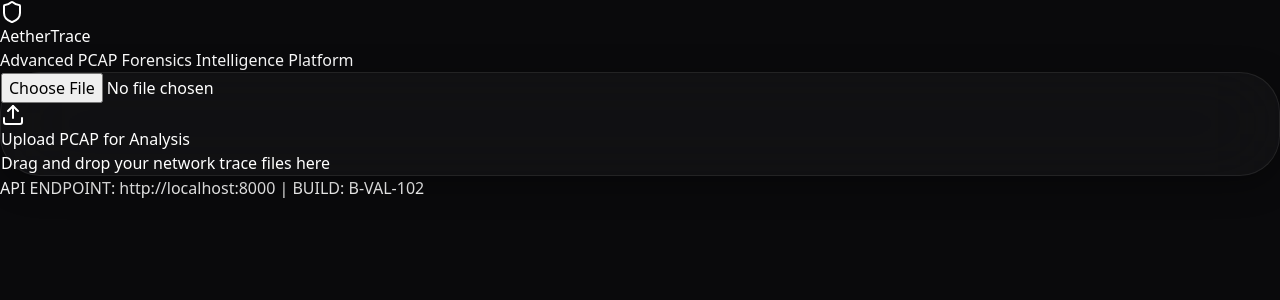
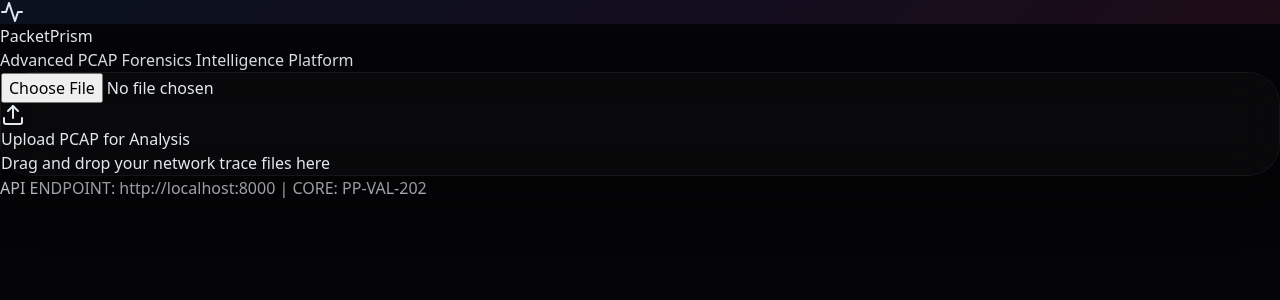
Before and after one commit to svw8c64y7r-dotcom/network-forensic, a React (Vite) app in the folder frontend/: page / in a window 1280 px wide. Shown: the top 300 px of the page. Built offline with nearby package versions, Linux system fonts and the light colour scheme.

Commit message:
Final fix for PDF download

```diff
--- a/frontend/index.html
+++ b/frontend/index.html
@@ -1,13 +1,16 @@
 <!doctype html>
 <html lang="en">
+
 <head>
   <meta charset="UTF-8" />
   <link rel="icon" type="image/svg+xml" href="/vite.svg" />
   <meta name="viewport" content="width=device-width, initial-scale=1.0" />
-    <title>AetherTrace Forensics</title>
+  <title>PacketPrism Forensics</title>
 </head>
+
 <body>
   <div id="root"></div>
   <script type="module" src="/src/main.jsx"></script>
 </body>
+
 </html>
--- a/frontend/src/App.jsx
+++ b/frontend/src/App.jsx
@@ -4,8 +4,11 @@ import { motion, AnimatePresence } from 'framer-motion';
 import { Upload, FileText, Activity, Shield, AlertTriangle, Download, BarChart3, Binary, Search, Network } from 'lucide-react';
 import { BarChart, Bar, XAxis, YAxis, Tooltip, ResponsiveContainer, Cell } from 'recharts';
 
+const API_URL = import.meta.env.VITE_API_URL || 'http://localhost:8000';
+console.log(`[PacketPrism] Connecting to backend at: ${API_URL}`);
+
 const api = axios.create({
-    baseURL: import.meta.env.VITE_API_URL || 'http://localhost:8000',
+    baseURL: API_URL,
 });
 
 const COLORS = ['#3b82f6', '#8b5cf6', '#ec4899', '#f59e0b', '#10b981', '#6366f1'];
@@ -38,19 +41,30 @@ function App() {
         }
     };
 
-    const handleDownload = async () => {
+    const handleDownload = () => {
+        if (!report || !report.report_url) {
+            alert("No report available for download or analysis is still in progress.");
+            return;
+        }
+
         try {
-            const response = await api.post('/generate_report', report, {
-                responseType: 'blob',
-            });
-            const url = window.URL.createObjectURL(new Blob([response.data]));
+            // Direct download using the URL provided by the backend
+            const downloadUrl = `${API_URL}${report.report_url}`;
+
+            // Create a temporary link to trigger the download
             const link = document.createElement('a');
-            link.href = url;
+            link.href = downloadUrl;
             link.setAttribute('download', `Forensic_Report_${report.filename}.pdf`);
             document.body.appendChild(link);
             link.click();
+
+            // Cleanup
+            document.body.removeChild(link);
+
+            console.log(`[PacketPrism] Downloading report from: ${downloadUrl}`);
         } catch (error) {
             console.error('Download failed:', error);
+            alert(`Failed to trigger download: ${error.message}`);
         }
     };
 
@@ -62,16 +76,16 @@ function App() {
                 <motion.div
                     initial={{ opacity: 0, scale: 0.9 }}
                     animate={{ opacity: 1, scale: 1 }}
-                    className="inline-block p-3 rounded-2xl bg-blue-500/10 border border-blue-500/20 mb-6 shadow-[0_0_50px_-12px_rgba(59,130,246,0.3)]"
+                    className="inline-block p-4 rounded-3xl bg-blue-500/10 border border-blue-500/20 mb-6 shadow-[0_0_50px_-12px_rgba(59,130,246,0.3)] prism-bg"
                 >
-                    <Shield className="w-10 h-10 text-blue-400" />
+                    <Activity className="w-12 h-12 text-blue-400" />
                 </motion.div>
                 <motion.h1
                     initial={{ opacity: 0, y: -20 }}
                     animate={{ opacity: 1, y: 0 }}
                     className="text-7xl font-black bg-gradient-to-r from-blue-400 via-indigo-500 to-purple-600 bg-clip-text text-transparent mb-4 tracking-tighter"
                 >
-                    AetherTrace
+                    PacketPrism
                 </motion.h1>
                 <p className="text-gray-400 text-xl font-medium opacity-60 tracking-wide">Advanced PCAP Forensics Intelligence Platform</p>
             </header>
@@ -271,9 +285,9 @@ function App() {
             </main>
 
             <footer className="mt-20 text-center pb-12">
-                <div className="inline-flex items-center gap-2 px-4 py-2 rounded-full bg-white/5 border border-white/5 text-[10px] text-gray-500 font-bold tracking-widest uppercase">
-                    <div className={`w-1.5 h-1.5 rounded-full ${import.meta.env.VITE_API_URL ? 'bg-green-500' : 'bg-yellow-500 animate-pulse'}`} />
-                    API ENDPOINT: {import.meta.env.VITE_API_URL || 'LOCAL DEV (8000)'} | BUILD: B-VAL-102
+                <div className="inline-flex items-center gap-2 px-6 py-3 rounded-full bg-white/5 border border-white/5 text-[10px] text-gray-500 font-bold tracking-[0.2em] uppercase backdrop-blur-xl">
+                    <div className={`w-2 h-2 rounded-full ${API_URL.includes('localhost') ? 'bg-yellow-500 animate-pulse' : 'bg-green-500 shadow-[0_0_10px_#10b981]'}`} />
+                    API ENDPOINT: {API_URL} | CORE: PP-VAL-202
                 </div>
             </footer>
         </div>
--- a/frontend/src/index.css
+++ b/frontend/src/index.css
@@ -4,34 +4,70 @@
 
 @layer base {
     body {
-        background-color: #0a0a0c;
-        color: white;
+        background-color: #050507;
+        color: #e2e8f0;
         overflow-x: hidden;
     }
 }
 
 .glass {
-    background-color: rgba(255, 255, 255, 0.03);
-    backdrop-filter: blur(40px);
-    -webkit-backdrop-filter: blur(40px);
-    border: 1px solid rgba(255, 255, 255, 0.08);
-    border-radius: 2.5rem;
-    box-shadow: 0 8px 32px 0 rgba(0, 0, 0, 0.37);
+    background: rgba(255, 255, 255, 0.02);
+    backdrop-filter: blur(24px);
+    -webkit-backdrop-filter: blur(24px);
+    border: 1px solid rgba(255, 255, 255, 0.05);
+    border-radius: 2rem;
+    box-shadow: 0 20px 50px rgba(0, 0, 0, 0.5);
+    transition: all 0.3s ease;
+}
+
+.glass:hover {
+    background: rgba(255, 255, 255, 0.03);
+    border: 1px solid rgba(255, 255, 255, 0.1);
+    box-shadow: 0 20px 60px rgba(0, 0, 0, 0.6), 0 0 20px rgba(59, 130, 246, 0.1);
+}
+
+.prism-bg {
+    background: linear-gradient(135deg, rgba(59, 130, 246, 0.1) 0%, rgba(139, 92, 246, 0.1) 50%, rgba(236, 72, 153, 0.1) 100%);
+    position: relative;
+    overflow: hidden;
+}
+
+.prism-bg::after {
+    content: '';
+    position: absolute;
+    inset: -100%;
+    background: linear-gradient(45deg,
+            transparent 0%,
+            rgba(255, 255, 255, 0.05) 45%,
+            rgba(255, 255, 255, 0.1) 50%,
+            rgba(255, 255, 255, 0.05) 55%,
+            transparent 100%);
+    animation: prism-shine 8s infinite linear;
+}
+
+@keyframes prism-shine {
+    from {
+        transform: translateX(-50%) translateY(-50%) rotate(0deg);
+    }
+
+    to {
+        transform: translateX(-50%) translateY(-50%) rotate(360deg);
+    }
 }
 
 ::-webkit-scrollbar {
-    width: 8px;
+    width: 6px;
 }
 
 ::-webkit-scrollbar-track {
-    background-color: #0a0a0c;
+    background-color: #050507;
 }
 
 ::-webkit-scrollbar-thumb {
-    background-color: rgba(255, 255, 255, 0.05);
+    background-color: rgba(255, 255, 255, 0.1);
     border-radius: 9999px;
 }
 
 ::-webkit-scrollbar-thumb:hover {
-    background-color: rgba(255, 255, 255, 0.1);
+    background-color: rgba(255, 255, 255, 0.2);
 }
```
Also changed, not shown: 2 other files (tests, documents, lock files or other folders). Lines whose indentation alone changed are shown as unchanged.
